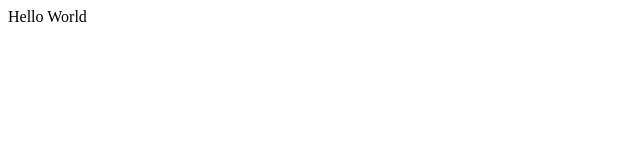
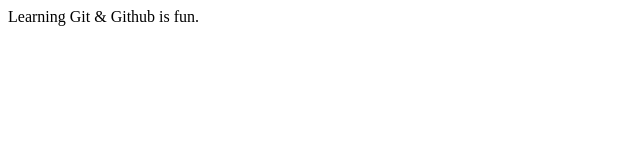
Before and after one commit to Anishsunar/Learning-GITHUB-demo, a plain HTML site: page index.html in a window 1280 px wide. Shown: the whole page, without its empty margins (0-640 px from the left). Drawn offline with Linux system fonts and the light colour scheme.

Commit message:
added few things

```diff
--- a/index.html
+++ b/index.html
@@ -1 +1 @@
-<p>Hello World</p>
+<p>Learning Git & Github is fun.</p>
```
Also changed, not shown: 1 other file.
